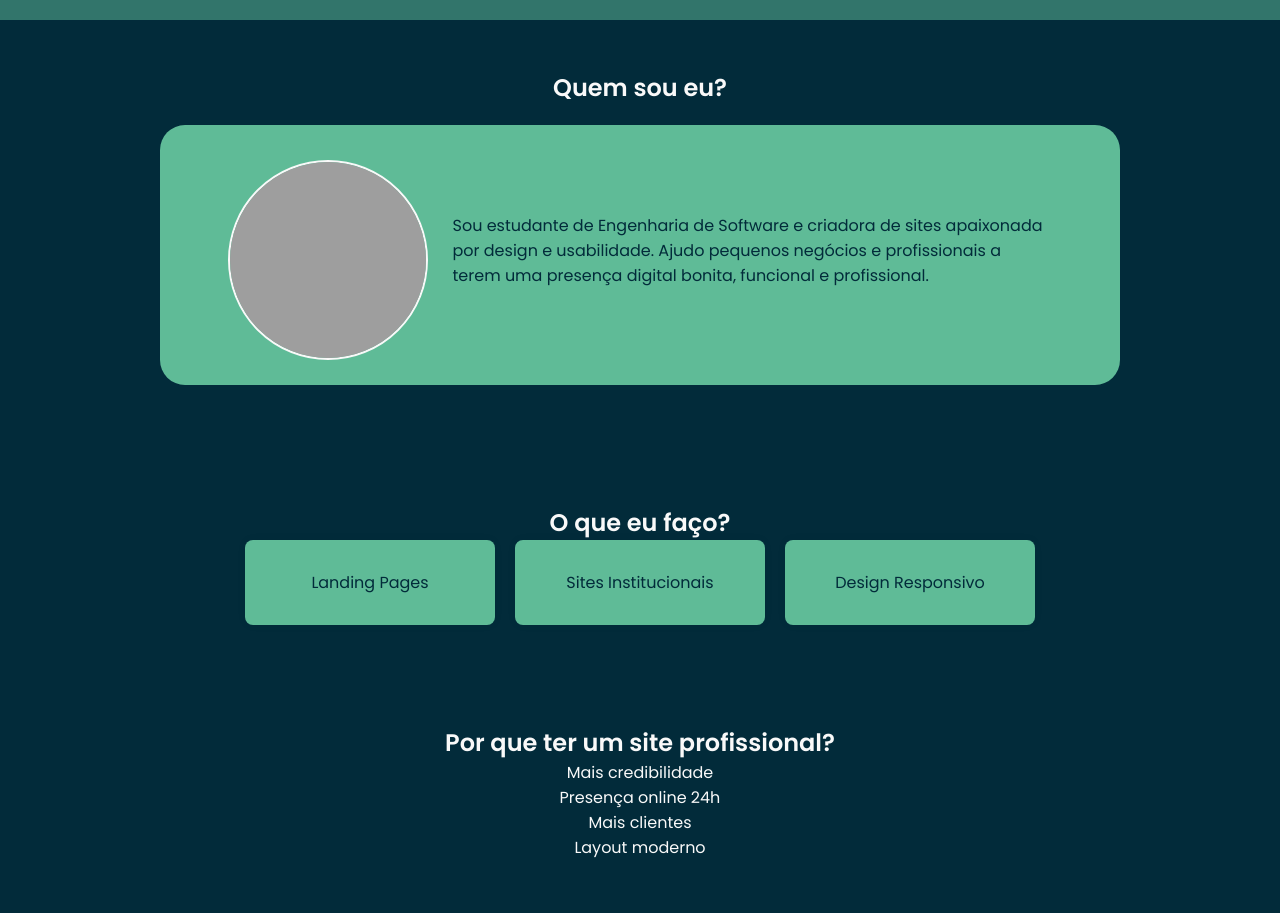
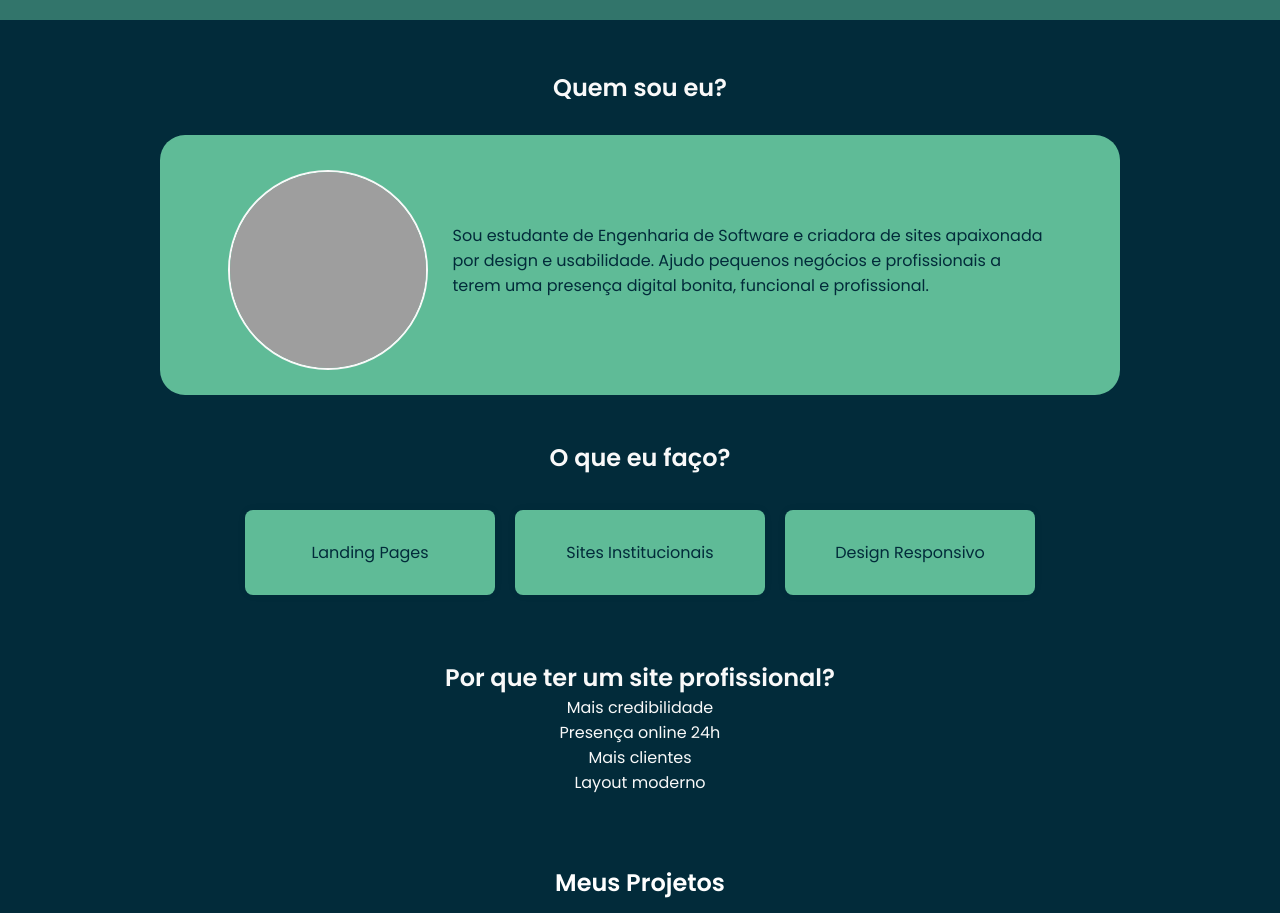
Before and after one commit to eduardanogueira19/MyLandpage, a plain HTML site: page index.html in a window 1280 px wide. Shown: the part 380-1293 px from the top of the page. Drawn offline with Linux system fonts and the light colour scheme; grey boxes are pictures that could not be loaded.

Commit message:
Atualização

```diff
--- a/index.html
+++ b/index.html
@@ -21,7 +21,7 @@
       <a href="https://wa.me/5513988431354?text=Olá!%20Gostaria%20de%20um%20orçamento%20para%20criação%20de%20site."   class="btn">Solicitar orçamento</a>
   </header>
 
-  <section class="section reveal">
+  <section class="section reveal" style="padding-bottom: 15px;">
     <h2>Quem sou eu?</h2>
     <div class="photo">
       <img id="myphoto" src="img/myphoto.png" alt="Avatar de Eduarda Nogueira">
@@ -33,8 +33,8 @@
 
   </section>
 
-  <section class="section reveal">
-    <h2>O que eu faço?</h2>
+  <section class="section reveal" style="padding-top: 0px; padding-bottom: 15px;">
+    <h2 style="padding-bottom: 35px;">O que eu faço?</h2>
       <div class="cards">
         <div class="card">Landing Pages</div>
         <div class="card">Sites Institucionais</div>
@@ -42,7 +42,7 @@
       </div>
   </section>
 
-  <section class="section reveal">
+  <section class="section reveal" style="padding-bottom: 10px;">
     <h2>Por que ter um site profissional?</h2>
     <ul>
       <li>Mais credibilidade</li>
--- a/style.css
+++ b/style.css
@@ -119,7 +119,7 @@ li{
   justify-content: center;
   gap: 25px;
   padding: 15px 15px 25px 15px;
-  margin: 20px auto;
+  margin: 30px auto;
   background-color: #5FBB97;
   color: #022B3A;
   border-radius: 25px;
@@ -235,7 +235,7 @@ footer p {
 @media (max-width: 768px) {
 
   .hero {
-    height: 100vh;
+    height: 80vh;
   }
 
   .hero #subtitulo {
```
